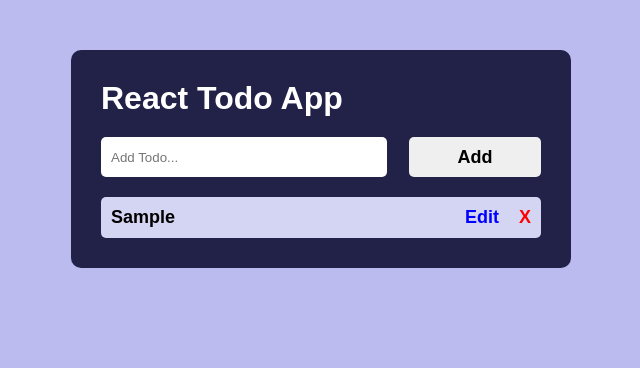
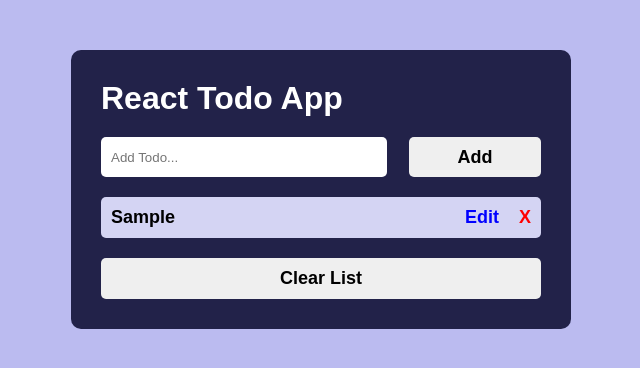
Before and after one commit to idenispankov/react-todo-app, a React (Create React App) app: page / in a window 1280 px wide. Both pictures are taken after typing "Sample" into the empty fields and a click on the button "Add". Shown: the top 368 px of the page, without its empty margins (319-959 px from the left). Built offline with nearby package versions, Linux system fonts and the light colour scheme.

Commit message:
list cleared and button hover

```diff
--- a/src/App.js
+++ b/src/App.js
@@ -9,21 +9,33 @@ function App() {
   const [errorMessage, setErrorMessage] = useState(false);
   const [successMessage, setSuccessMessage] = useState(false);
   const [deleteMessage, setDeleteMessage] = useState(false);
+  const [clearMessage, setClearMessage] = useState(false);
 
   const inputRef = useRef(null);
+
+  const handleClearTodos = () => {
+    setTodos([]);
+    setMessage(true);
+    setClearMessage(true);
+    setTimeout(() => {
+      setMessage(false);
+      setClearMessage(false);
+    }, 2000);
+  };
 
   useEffect(() => {
     inputRef.current.focus();
   });
 
   return (
-    <div className='page__container'>
+    <div className='page__container' message={message} setMessage={setMessage}>
       <h1 className='heading'>React Todo App</h1>
       {message && (
         <Message
           errorMessage={errorMessage}
           successMessage={successMessage}
           deleteMessage={deleteMessage}
+          clearMessage={clearMessage}
         />
       )}
 
@@ -41,6 +53,11 @@ function App() {
         setDeleteMessage={setDeleteMessage}
         setMessage={setMessage}
       />
+      {todos.length > 0 && (
+        <button className='button' onClick={handleClearTodos}>
+          Clear List
+        </button>
+      )}
     </div>
   );
 }
--- a/src/components/Form.js
+++ b/src/components/Form.js
@@ -47,7 +47,7 @@ const Form = ({
         onChange={handleChange}
         ref={inputRef}
       />
-      <button type='submit' className='form__button'>
+      <button type='submit' className='button form__button'>
         Add
       </button>
     </form>
--- a/src/components/Message.js
+++ b/src/components/Message.js
@@ -1,4 +1,9 @@
-const Message = ({ errorMessage, successMessage, deleteMessage }) => {
+const Message = ({
+  errorMessage,
+  successMessage,
+  deleteMessage,
+  clearMessage,
+}) => {
   return (
     <p
       className={`message ${
@@ -8,6 +13,8 @@ const Message = ({ errorMessage, successMessage, deleteMessage }) => {
           ? 'success'
           : deleteMessage
           ? 'delete'
+          : clearMessage
+          ? 'clear'
           : ''
       }`}
     >
@@ -17,6 +24,8 @@ const Message = ({ errorMessage, successMessage, deleteMessage }) => {
         ? 'Todo Added...'
         : deleteMessage
         ? 'Todo Deleted...'
+        : clearMessage
+        ? 'List Cleared...'
         : ''}
     </p>
   );
--- a/src/components/Todos.js
+++ b/src/components/Todos.js
@@ -1,11 +1,4 @@
-const Todos = ({
-  todos,
-  setTodos,
-  setDeleteMessage,
-  setMessage,
-  isCompleted,
-  setIsCompleted,
-}) => {
+const Todos = ({ todos, setTodos, setDeleteMessage, setMessage }) => {
   const handleDelete = (id) => {
     setTodos(todos.filter((todo) => todo.todoId !== id));
     setDeleteMessage(true);
@@ -29,7 +22,7 @@ const Todos = ({
         return (
           <li
             key={todo.todoId}
-            className={`list__item ${isCompleted && 'list__item-completed'}`}
+            className='list__item'
             onDoubleClick={() => handleComplete(todo.todoId)}
           >
             {todo.todoText}
--- a/src/index.css
+++ b/src/index.css
@@ -22,6 +22,24 @@
   padding-bottom: 20px;
 }
 
+.button {
+  height: 100%;
+  font-size: 18px;
+  font-weight: 600;
+  padding: 10px 20px;
+  width: 100%;
+  border: none;
+  border-radius: 5px;
+  outline: none;
+  cursor: pointer;
+  margin-top: 10px;
+  transition: opacity 0.5s linear;
+}
+
+.button:hover {
+  opacity: 0.7;
+}
+
 .form {
   margin: 0 0 20px 0;
   width: 100%;
@@ -40,14 +58,8 @@
 }
 
 .form__button {
-  height: 100%;
-  font-size: 18px;
-  font-weight: 600;
   width: 30%;
-  border: none;
-  border-radius: 5px;
-  outline: none;
-  cursor: pointer;
+  margin: 0;
 }
 
 .list {
@@ -68,10 +80,6 @@
   justify-content: space-between;
   font-size: 18px;
   font-weight: 600;
-}
-
-.list__item:last-child {
-  margin-bottom: 0;
 }
 
 .list__item-completed {
@@ -108,6 +116,9 @@
 .delete {
   color: rgb(62, 144, 250);
 }
+.clear {
+  color: rgb(62, 144, 250);
+}
 
 .message {
   padding: 10px;
```
